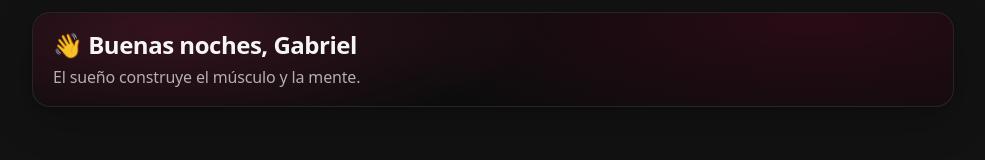
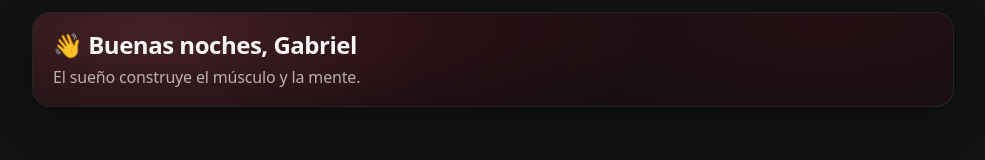
Before and after one commit to alextrolla/metodo33-widget, a plain HTML site: page index.html in a window 1280 px wide. Shown: the whole page, without its empty margins (147-1132 px from the left). Drawn offline with Linux system fonts and the light colour scheme.

Commit message:
Update styles.css

```diff
--- a/styles.css
+++ b/styles.css
@@ -49,13 +49,27 @@ body {
 }
 
 /* Toque marca (granate/rosa) suave */
+:root{
+  /* Color de tu marca (aprox del swatch): ajusta si quieres */
+  --brand: 186, 40, 61;   /* #BA283D */
+}
+
 .card::before {
   content: "";
   position: absolute;
   inset: 0;
   background:
-  radial-gradient(800px 240px at 15% 20%, rgba(168, 36, 76, 0.26), transparent 45%),
-  radial-gradient(900px 260px at 85% 10%, rgba(255, 0, 84, 0.12), transparent 50%);
+    /* 1) “Arranque” más claro (un toque de luz) */
+    radial-gradient(520px 220px at 12% 18%,
+      rgba(255,255,255,0.06), transparent 58%),
+
+    /* 2) Marca principal (más clara, menos opacidad) */
+    radial-gradient(820px 260px at 14% 20%,
+      rgba(var(--brand), 0.26), transparent 60%),
+
+    /* 3) Segundo toque de marca suave */
+    radial-gradient(940px 300px at 86% 12%,
+      rgba(var(--brand), 0.14), transparent 64%);
   pointer-events: none;
 }
 
```
